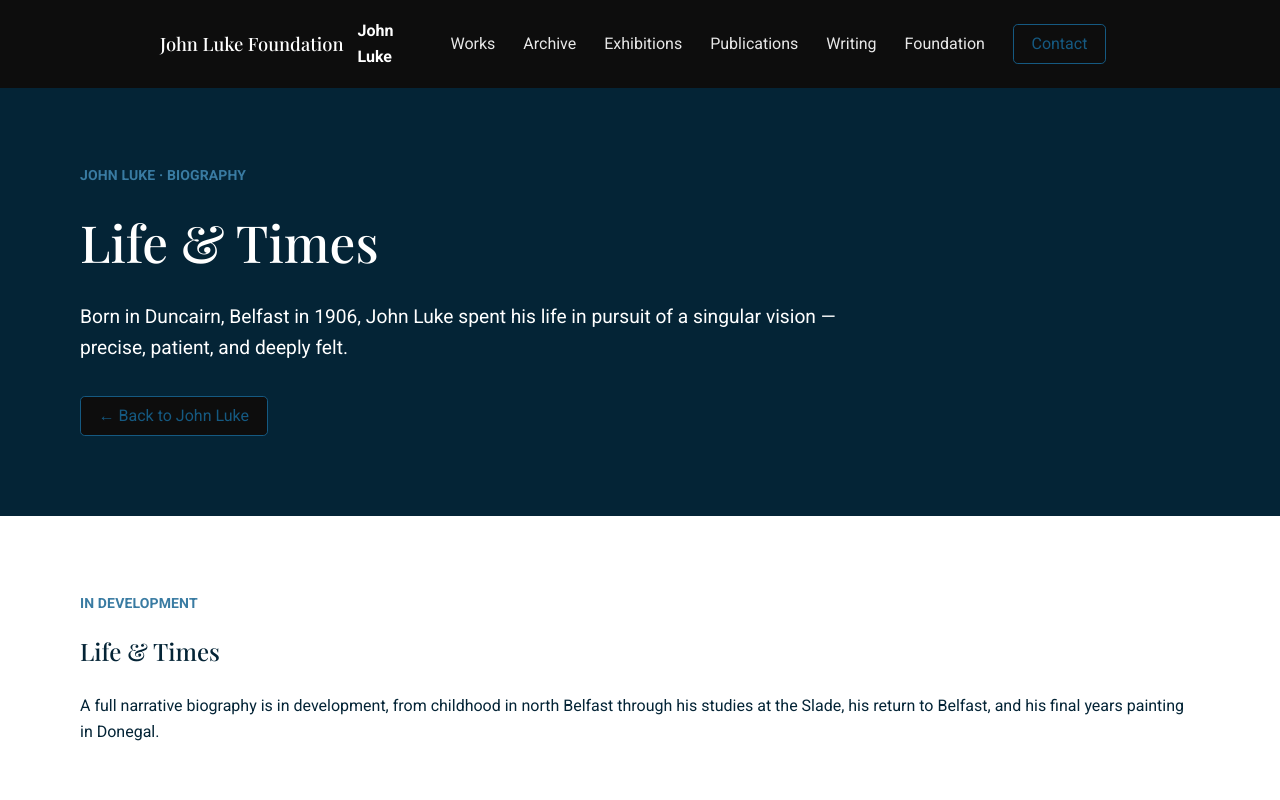
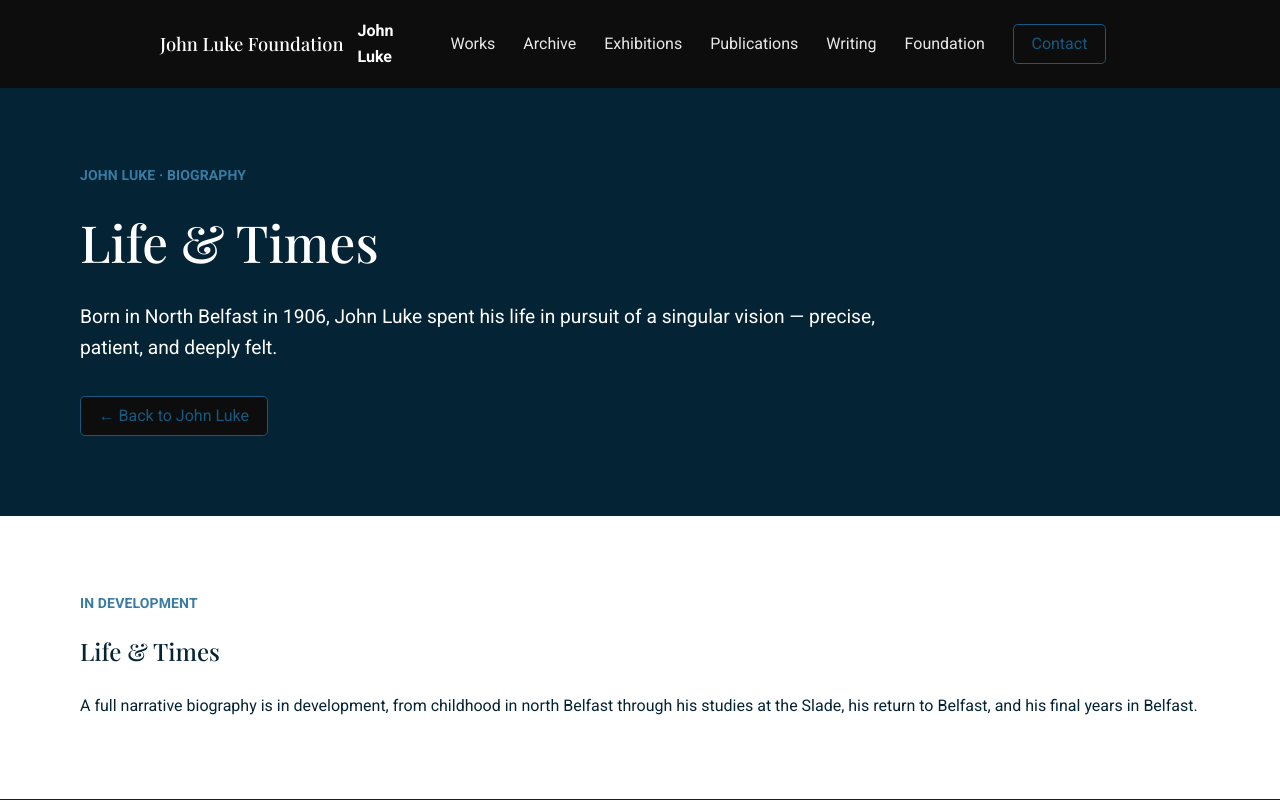
Before and after one commit to nunpacker-boop/johnluke-demo, a React (Vite) app: page /john-luke/life-and-times in a window 1280 px wide. Shown: the top 800 px of the page. Built offline with nearby package versions, Linux system fonts and the light colour scheme.

Commit message:
Update LifeAndTimes.jsx
Corrected

```diff
--- a/src/pages/john-luke/LifeAndTimes.jsx
+++ b/src/pages/john-luke/LifeAndTimes.jsx
@@ -7,7 +7,7 @@ export default function Page() {
           <div className="hero-content">
             <div className="preheading">John Luke · Biography</div>
             <h1>Life & Times</h1>
-            <p>Born in Duncairn, Belfast in 1906, John Luke spent his life in pursuit of a singular vision — precise, patient, and deeply felt.</p>
+            <p>Born in North Belfast in 1906, John Luke spent his life in pursuit of a singular vision — precise, patient, and deeply felt.</p>
             <div className="btn-duo">
               <Link className="cta-primary dull" to="/john-luke">← Back to John Luke</Link>
             </div>
@@ -19,7 +19,7 @@ export default function Page() {
           <div className="panel-content" style={{ width: "100%" }}>
             <div className="preheading">In development</div>
             <h2 className="H2">Life & Times</h2>
-            <p>A full narrative biography is in development, from childhood in north Belfast through his studies at the Slade, his return to Belfast, and his final years painting in Donegal.</p>
+            <p>A full narrative biography is in development, from childhood in north Belfast through his studies at the Slade, his return to Belfast, and his final years in Belfast.</p>
           </div>
         </article>
       </section>
```
